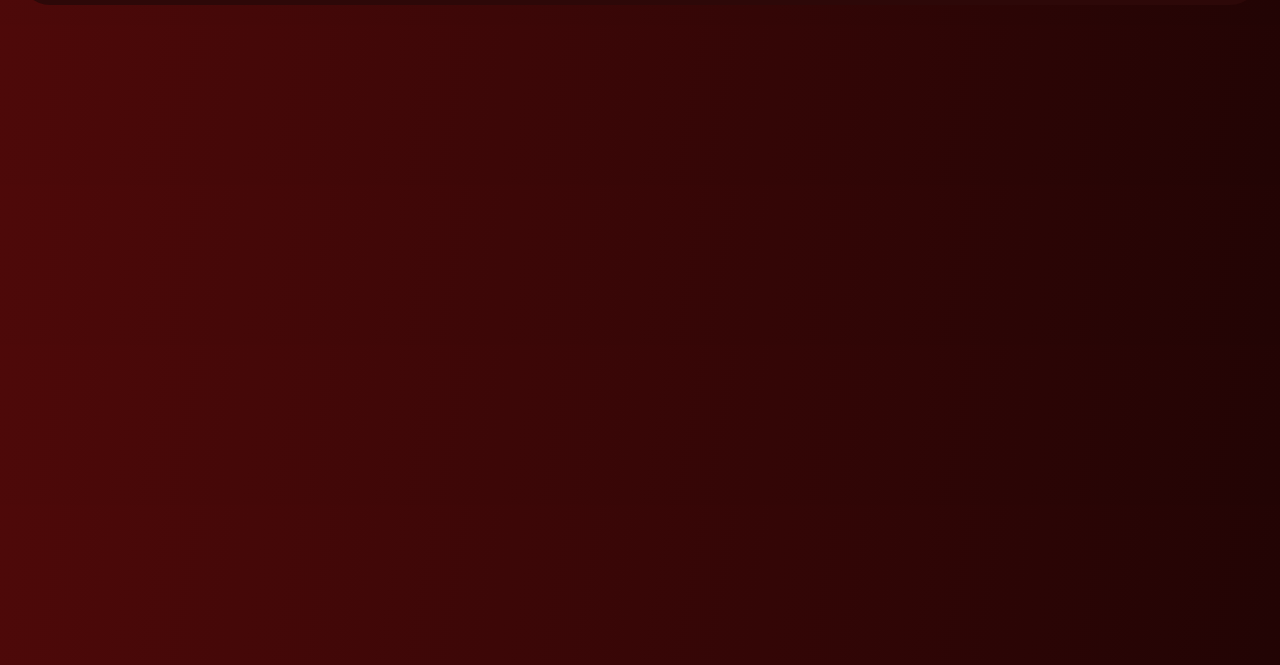
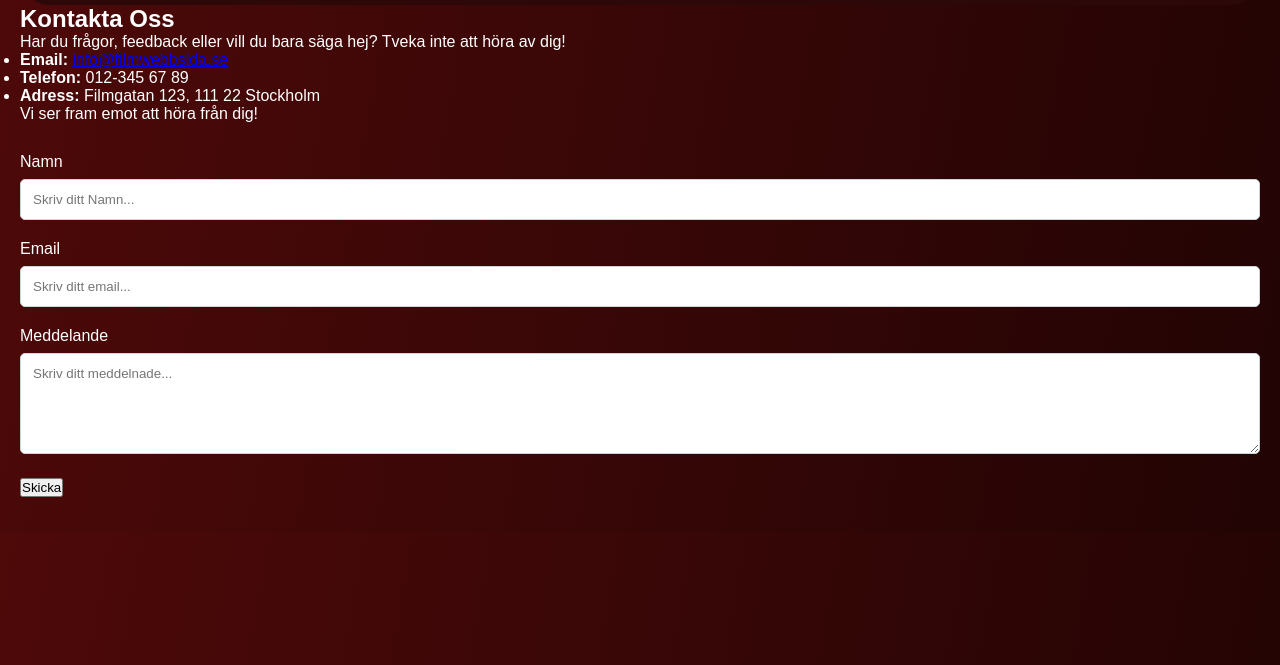
Before and after one commit to darunbjork/NetflixApp, a plain HTML site: page frontend/kontakt.html in a window 1280 px wide. Shown: the part 135-800 px from the top of the page. Drawn offline with Linux system fonts and the light colour scheme.

Commit message:
Contact (#5)
* added om oss content

* Created contact form and added style

```diff
--- a/frontend/css/style.css
+++ b/frontend/css/style.css
@@ -272,3 +272,29 @@ body.dark-mode header {
     margin-bottom: 10px;
     font-size: 16px;
 }
+
+/* --- Contact Form --- */
+
+#contactForm {
+    margin-top: 30px;
+}
+.form-group {
+    margin-bottom: 20px;
+}
+.form-group label {
+    display: block;
+    margin-bottom: 8px;
+    font-weight: 500;
+}
+.form-group input,
+.form-group textarea {
+    width: 100%;
+    padding: 12px;
+    border: 1px solid #CED4DA;
+    border-radius: 5px;
+    box-sizing: border-box;
+}
+#form-status {
+    margin-top: 15px;
+    font-weight: bold;
+}
--- a/frontend/kontakt.html
+++ b/frontend/kontakt.html
@@ -1,10 +1,10 @@
 <!DOCTYPE html>
 <html lang="en">
   <head>
-    <meta charset="UTF-8">
-    <meta name="viewport" content="width=device-width, initial-scale=1.0">
+    <meta charset="UTF-8" />
+    <meta name="viewport" content="width=device-width, initial-scale=1.0" />
     <title>FilmFokus</title>
-    <link rel="stylesheet" href="css/style.css">
+    <link rel="stylesheet" href="css/style.css" />
   </head>
   <body>
     <header>
@@ -34,6 +34,40 @@
         </div>
       </div>
     </header>
+    <main>
+      <h2>Kontakta Oss</h2>
+      <div class="contact-info">
+        <p>
+          Har du frågor, feedback eller vill du bara säga hej? Tveka inte att
+          höra av dig!
+        </p>
+        <ul>
+          <li>
+            <strong>Email:</strong>
+            <a href="mailto:info@filmwebbsida.se">info@filmwebbsida.se</a>
+          </li>
+          <li><strong>Telefon:</strong> 012-345 67 89</li>
+          <li><strong>Adress:</strong> Filmgatan 123, 111 22 Stockholm</li>
+        </ul>
+        <p>Vi ser fram emot att höra från dig!</p>
+      </div>
+      <form id="contactForm">
+        <div class="form-group">
+          <label for="name">Namn</label>
+          <input type="text" placeholder="Skriv ditt Namn..." id="name" name="name" required />
+        </div>
+        <div class="form-group">
+          <label for="email">Email</label>
+          <input type="email" id="email" placeholder="Skriv ditt email..." name="email" required />
+        </div>
+        <div class="form-group">
+          <label for="message">Meddelande</label>
+          <textarea id="message" placeholder="Skriv ditt meddelnade..." name="message" rows="5" required></textarea>
+        </div>
+        <button type="submit">Skicka</button>
+      </form>
+      <div id="form-status"></div>
+    </main>
     <script src="./js/app.js"></script>
   </body>
 </html>
```
Lines whose indentation alone changed are shown as unchanged.
